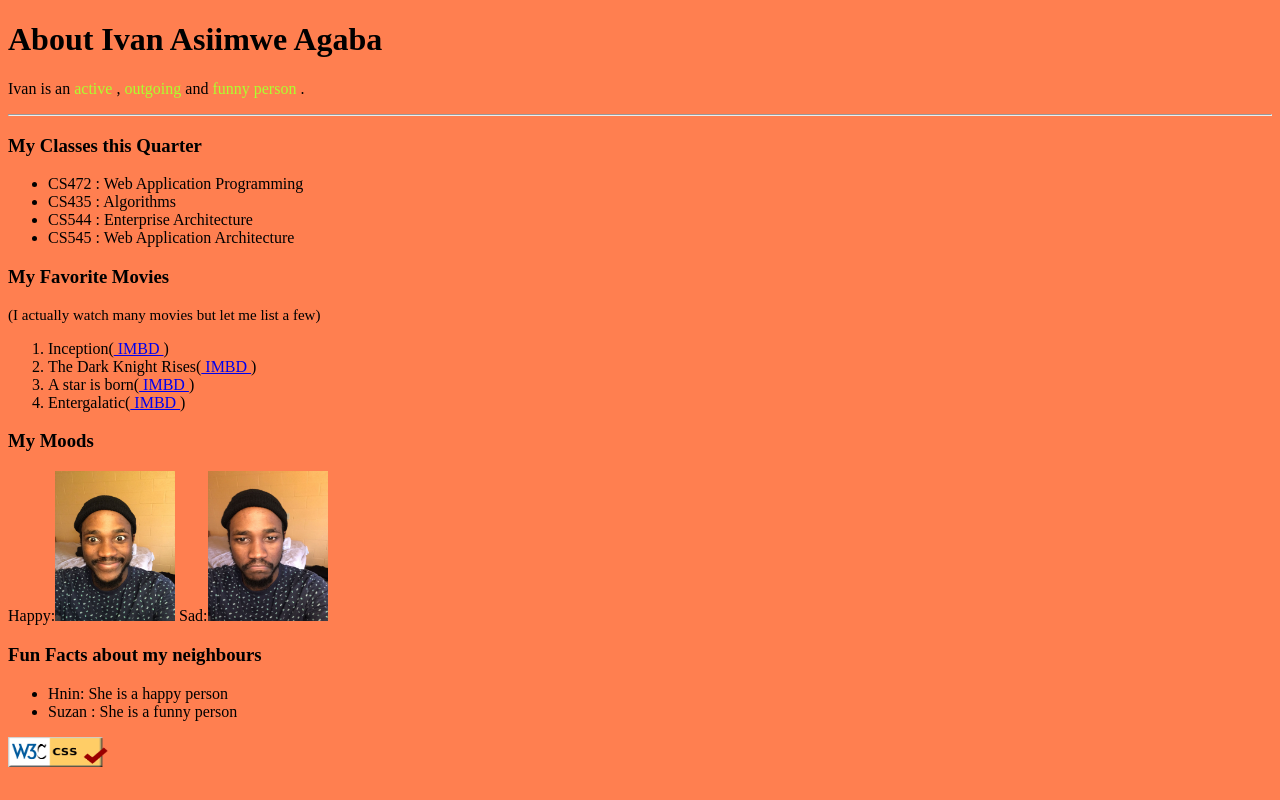
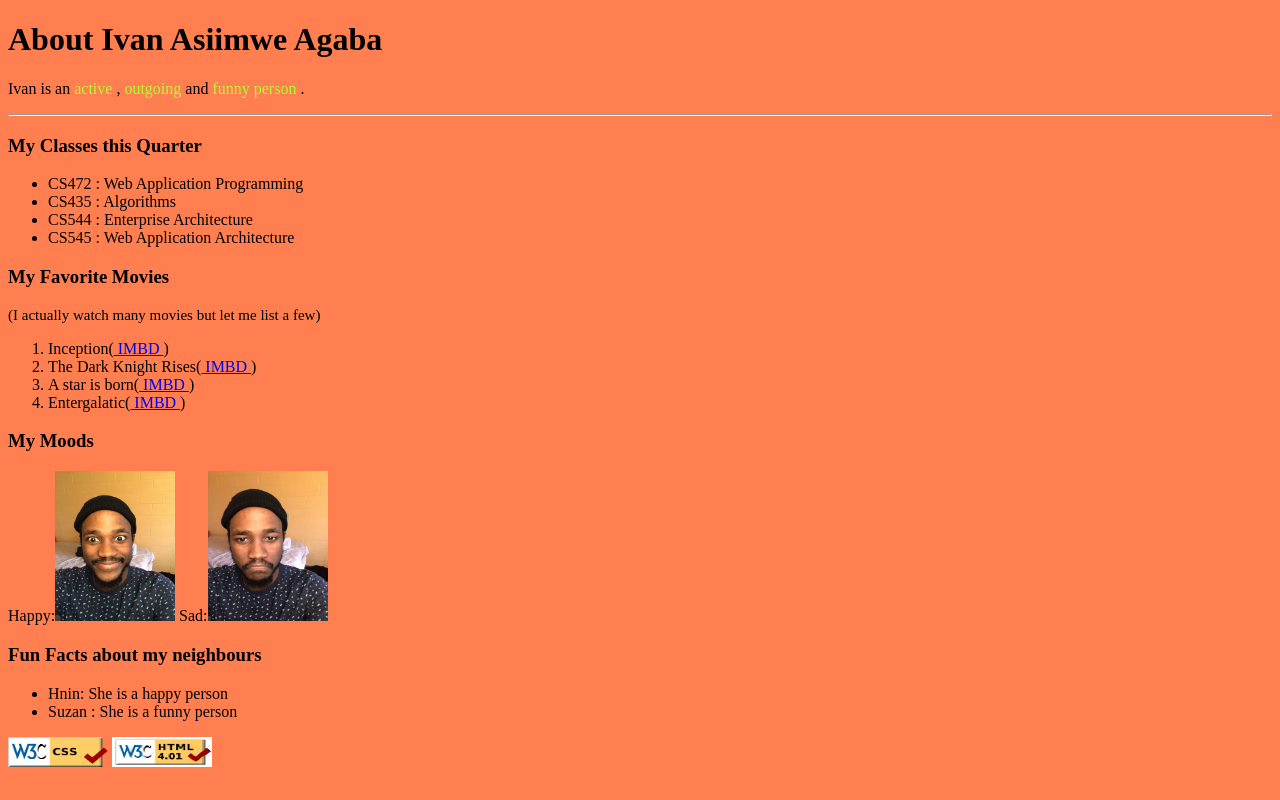
Before and after one commit to agabaivan/wap2023November, a plain HTML site: page aboutme.html in a window 1280 px wide. Drawn offline with Linux system fonts and the light colour scheme.

Commit message:
added validator image

```diff
--- a/aboutme.html
+++ b/aboutme.html
@@ -52,6 +52,8 @@
 <div>
     <a href="https://validator.w3.org/nu/?doc=https%3A%2F%2Fagabaivan.github.io%2Fwap2023November%2F" >
         <img src= "css_checker.png" alt="validator" width=100 height=30 ></a>
+        <a href="https://validator.w3.org/nu/?doc=https%3A%2F%2Fagabaivan.github.io%2Fwap2023November%2F" >
+            <img src= "HTML-checker2.png" alt="validator" width=100 height=30 ></a>
 
 </div>
 
```
Also changed, not shown: HTML-checker2.png (added).
